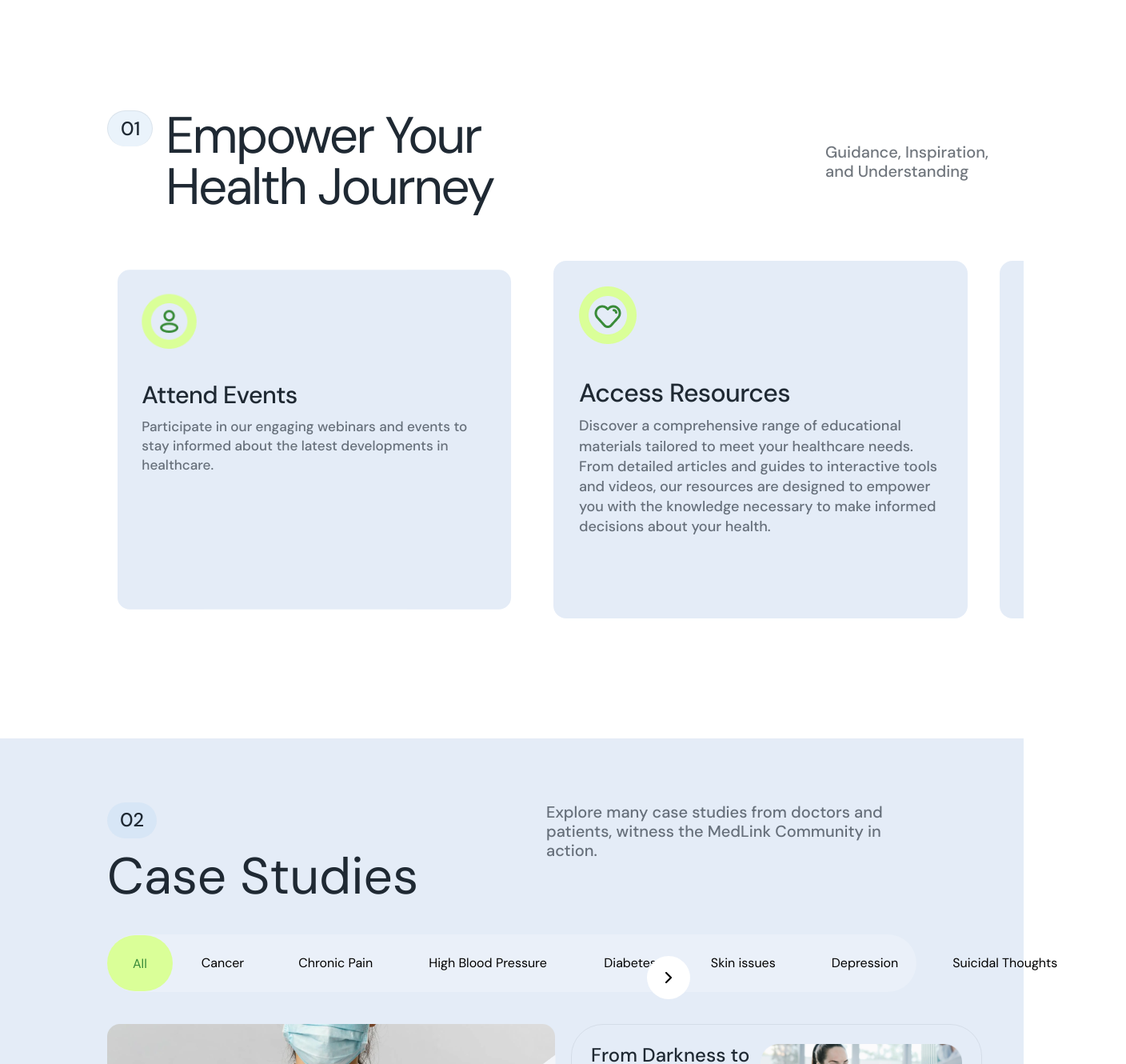
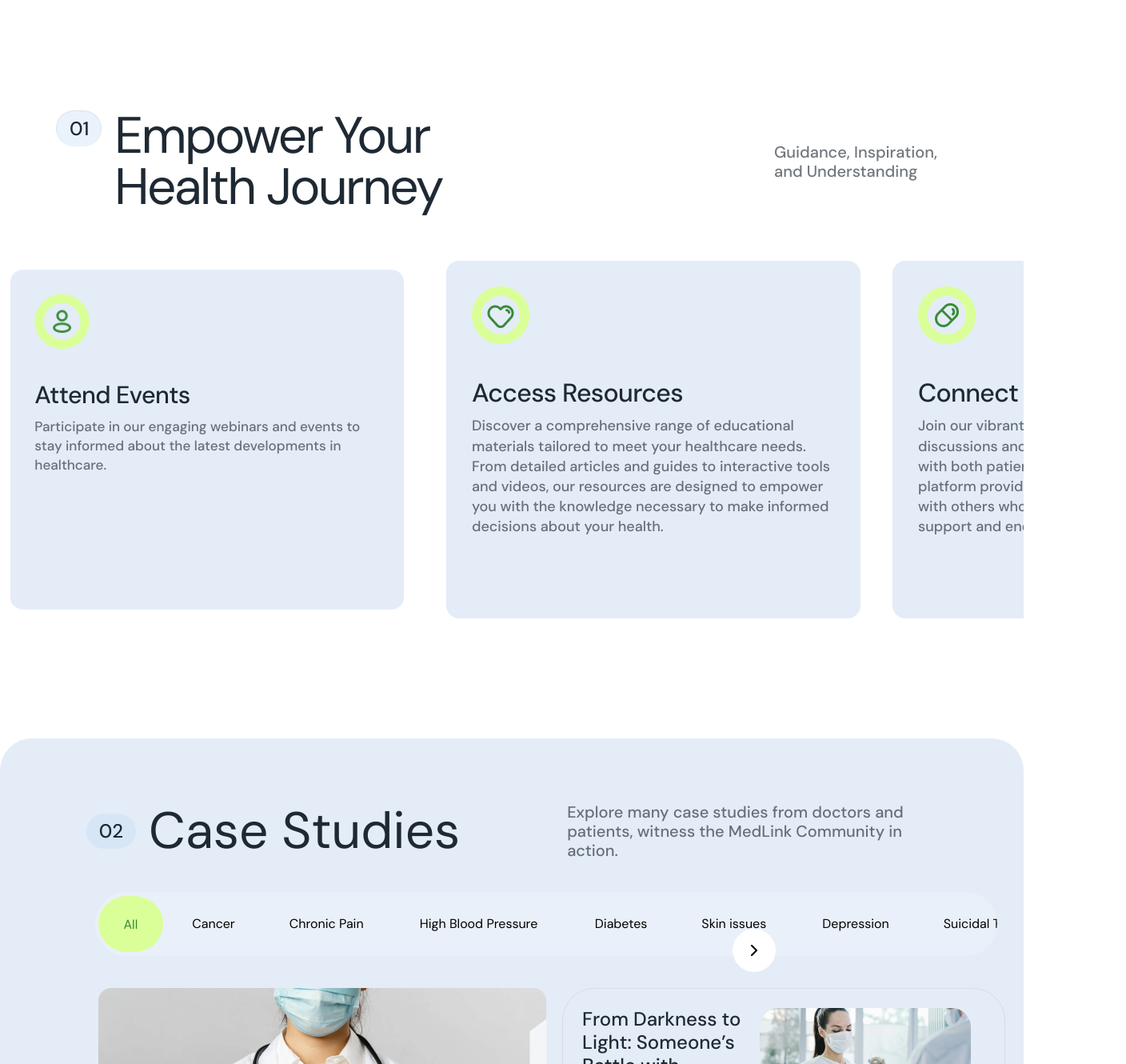
Before and after one commit to DavChaxalyan/Medlink, a Vue app: page / in a window 1280 px wide. Shown: the part 880-2210 px from the top of the page at 80% size, 1408 px wide, since content can reach past the window. Built offline with nearby package versions, Linux system fonts and the light colour scheme; the HTML template or start-up script is replaced by a standard one.

Commit message:
bugs fix home page

```diff
--- a/src/components/CaseStudies/CaseStudies.vue
+++ b/src/components/CaseStudies/CaseStudies.vue
@@ -1,8 +1,8 @@
 <template >
   <div class="mt-150px">
-    <section class="bg-[#E4ECF7] pl-[134px] pr-[134px] mt-[150px]">
-      <div class="pt-[80px] flex gap-[134px]">
-        <div class="flex items-center flex-wrap gap-[16px] max-w-[1140px]">
+    <section class="bg-[#E4ECF7] mt-[150px] rounded-[40px]">
+      <div class="pt-[80px] flex gap-[134px] justify-center">
+        <div class="flex items-center flex-wrap gap-[16px]">
           <div class="py-2 px-4 bg-[#BAD8F14D] rounded-[27px]">
             <p class="font-medium text-[24px] leading-[28.8px] text-[#1F2933]">
               02
@@ -19,9 +19,9 @@
           MedLink Community in action.
         </p>
       </div>
-      <div class="relative">
+      <div class="flex justify-center pl-[85px] relative">
         <div
-          class="max-w-[1140px] flex gap-[4px] bg-[#FFFFFF33] rounded-[110px] items-center mt-[40px]"
+          class="max-w-[1128px] flex gap-[4px] bg-[#FFFFFF33] rounded-[110px] items-center mt-[40px] overflow-hidden p-[4px]"
         >
           <div
             class="pt-6 pr-8 pb-6 pl-8 bg-[#DAFF98] rounded-[40px] max-w-[83px] max-h-[70px]"
@@ -51,13 +51,13 @@
           </div>
         </div>
         <div
-          class="w-[54px] h-[54px] bg-[#FFFFFF] rounded-[40px] absolute top-[27px] right-[28%] bottom-[15px] flex justify-center items-center"
+          class="w-[54px] h-[54px] bg-[#FFFFFF] rounded-[40px] absolute right-[310px] bottom-[-20px] flex justify-center items-center z-[10000]"
         >
           <img src="../../assets/images/rigth-icon.png" alt="" />
         </div>
       </div>
-      <div class="mt-[40px]">
-        <div class="flex gap-[20px]">
+      <div class="mt-[40px] flex justify-center">
+        <div class="flex gap-[20px] pl-[100px]">
           <div class="max-w-[560px] flex flex-col gap-[40px]">
             <div class="relative">
               <img
@@ -187,7 +187,7 @@
           </div>
         </div>
       </div>
-      <div class="flex justify-center items-center mt-[40px] max-w-[1140px]">
+      <div class="flex justify-center items-center mt-[40px] pb-[104px]">
         <button class="pt-[32px] pb-[32px] pl-[64px] pr-[64px] bg-[#1F2933] rounded-[40px] text-[#FFFFFF]">View All Conditions</button>
       </div>
     </section>
--- a/src/components/FAQs/FAQs.vue
+++ b/src/components/FAQs/FAQs.vue
@@ -1,5 +1,5 @@
 <template>
-    <div class="mt-[150px] max-w-[1140px] ml-[150px]">
+    <div class="mt-[150px]">
         <div class="flex flex-col items-center gap-[40px]">
             <div class="flex items-center gap-[16px]">
                 <div class="w-[63px] h-[45px] p-[8px_16px] gap-[10px] rounded-[27px] border border-gray-300 flex items-center justify-center bg-[#1F293314] text-[#1F2933] font-medium text-[24px] leading-[28.8px] tracking[-0.02em] text-left">04</div>
@@ -14,7 +14,7 @@
                 </div>
             </div>
         </div>
-        <div class="flex flex-col gap-[8px] mt-[40px]">
+        <div class="flex flex-col items-center gap-[8px] mt-[40px]">
             <div v-for="(item, index) in data" :key="index">
                 <FAQsItem :question="item.question" :answer="item.answer" />
             </div>
--- a/src/components/Header/Header.vue
+++ b/src/components/Header/Header.vue
@@ -1,7 +1,7 @@
 <template >
   <div>
     <header class="py-0">
-      <nav class="max-w-[1140px] w-full flex justify-between">
+      <nav class="w-full flex justify-between">
         <div class="container-logo h-20 w-full max-w-[500px]">
           <div class="pt-[30px]">
             <img
--- a/src/components/Medlink Community/MedlinkCommunity.vue
+++ b/src/components/Medlink Community/MedlinkCommunity.vue
@@ -1,6 +1,6 @@
 <template>
     <div
-        class="relative overflow-hidden w-[1408px] h-[788px] gap-0 rounded-[0px_40px_40px_40px] bg-[radial-gradient(circle_at_58.91%_45.43%,_#BAD8F1_0%,_#B4C0D0_100%)] flex">
+        class="relative overflow-hidden h-[788px] gap-0 rounded-[0px_40px_40px_40px] bg-[radial-gradient(circle_at_58.91%_45.43%,_#BAD8F1_0%,_#B4C0D0_100%)] flex">
         <div class="pt-[99px] pb-0 pl-[134px]">
             <div class='w-[560px] h-[482px]'>
                 <p class="font-dm-sans text-[96px] font-normal leading-[96px] tracking-[-0.06em] text-left">MedLink
--- a/src/components/Video Showcase/VideoShowcase.vue
+++ b/src/components/Video Showcase/VideoShowcase.vue
@@ -1,9 +1,9 @@
 <template>
-    <div class="w-[1408px] h-[1024px] bg-[#1F2933] rounded-[40px] relative">
+    <div class="h-[1024px] bg-[#1F2933] rounded-[40px] relative mt-[16px]">
         <div class="absolute bottom-0 left-1/2 transform -translate-x-1/2">
             <img src="../../assets/images/clip-path-community.png" alt="">
         </div>
-        <div class="pt-[115px] pl-[134px] flex items-start gap-[115px]">
+        <div class="pt-[115px] flex items-start justify-center gap-[115px]">
             <div class="flex items-center gap-[16px]">
                 <div class="w-[63px] h-[45px] p-2 gap-2 rounded-[27px] border-l bg-[#BAD8F14D] text-[#FFFFFF] font-medium text-[24px] leading-[28.8px] tracking[-0.02em] text-center border border-[#FFFFFF29]">03</div>
                 <p class="font-normal text-6xl leading-[64px] tracking[-0.04em] text-left text-[#FFFFFF]">Video Showcase</p>
--- a/src/components/sliders/01_slider/Slider01.vue
+++ b/src/components/sliders/01_slider/Slider01.vue
@@ -1,36 +1,28 @@
 <template>
+  <div class="relative overflow-hidden w-full h-full mt-[150px]">
+    <div class="flex gap-[368px] items-center justify-center">
+      <div class="flex gap-[16px]">
         <div
-    class="relative overflow-hidden w-full h-full pl-[134px] mt-[150px]"
-
-  >
-  <div class="flex gap-[368px] items-center" >
-    <div class="flex gap-[16px]">
-      <div class="w-[57px] h-[45px] p-[8px_16px] gap-[10px] rounded-[27px] border-t border-l border-r border-b-0 bg-[#BAD8F14D] border border-solid text-[#1F2933] font-dm-sans text-[24px] font-medium leading-[28.8px] text-left border-[#1F293314]">
+          class="w-[57px] h-[45px] p-[8px_16px] gap-[10px] rounded-[27px] border-t border-l border-r border-b-0 bg-[#BAD8F14D] border border-solid text-[#1F2933] font-dm-sans text-[24px] font-medium leading-[28.8px] text-left border-[#1F293314]">
           01
         </div>
-      <p class="text-[#1F2933] font-dm-sans text-[64px] font-normal leading-[64px] tracking-[-0.04em] text-left w-[457px]">Empower Your Health Journey</p>
+        <p
+          class="text-[#1F2933] font-dm-sans text-[64px] font-normal leading-[64px] tracking-[-0.04em] text-left w-[457px]">
+          Empower Your Health Journey</p>
       </div>
       <div>
-      <p class="font-dm-sans text-[20px] font-medium leading-[24px] text-left text-[#1F2933A3] w-[242px] h-[48px]">Guidance, Inspiration, and Understanding</p>
+        <p class="font-dm-sans text-[20px] font-medium leading-[24px] text-left text-[#1F2933A3] w-[242px] h-[48px]">
+          Guidance, Inspiration, and Understanding</p>
       </div>
     </div>
-  <div class="overflow-hidden max-w-[1300px]" @wheel.prevent="handleScroll">
-    <div
-      class="flex transition-transform duration-300 gap-[40px] mt-[60px]"
-      :style="{ transform: `translateX(-${currentIndex * (100 / 3)}%)` }"
-
-    >
-      <div
-        v-for="(slide, index) in slides"
-        :key="index"
-        class="flex-shrink-0"
-      >
-        <SliderItem01
-          :imageSrc="slide.image"
-          :title="slide.title"
-          :description="slide.description"
-          :class="{ 'active-slide': index === currentIndex }"
-        />
+    <div class="flex items-center justify-center" @wheel.prevent="handleScroll">
+      <div class="max-w-[1300px] overflow-hidden">
+        <div class="flex transition-transform duration-300 gap-[40px] mt-[60px]"
+          :style="{ transform: `translateX(-${currentIndex * (100 / 3)}%)` }">
+          <div v-for="(slide, index) in slides" :key="index" class="flex-shrink-0">
+            <SliderItem01 :imageSrc="slide.image" :title="slide.title" :description="slide.description"
+              :class="{ 'active-slide': index === currentIndex }" />
+          </div>
         </div>
       </div>
     </div>
```
Lines whose indentation alone changed are shown as unchanged.
